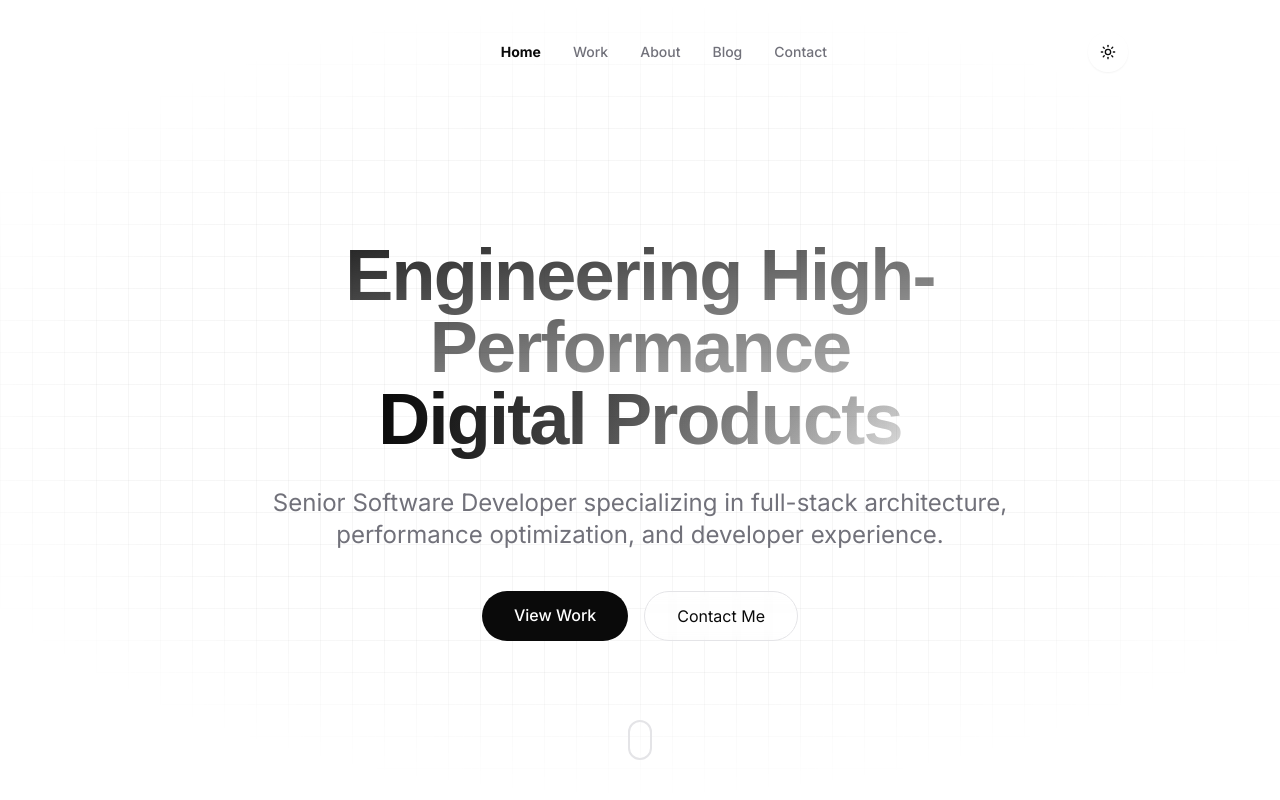
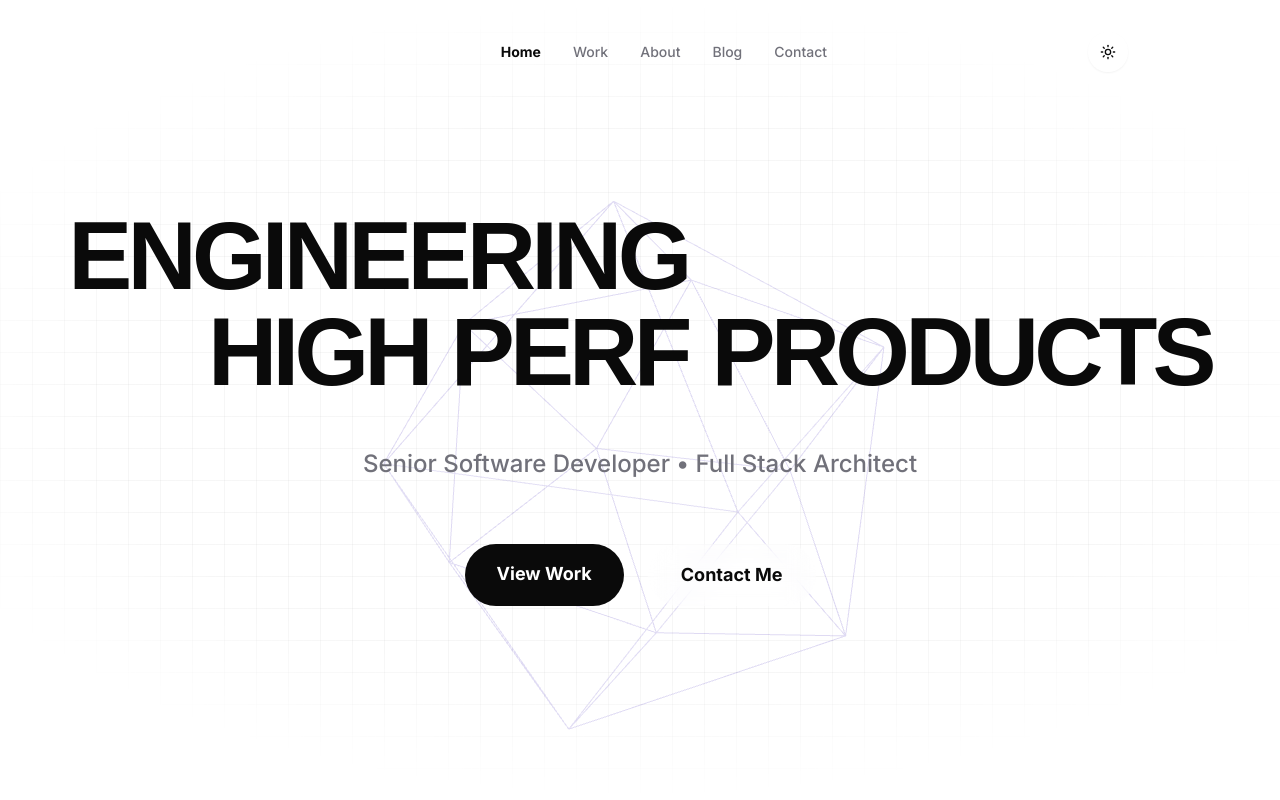
Before and after one commit to Nwachukwuchinedu/my-portfolio, a Next.js app in the folder portfolio-app/: page / in a window 1280 px wide. Shown: the top 800 px of the page. Built offline with nearby package versions, Linux system fonts and the light colour scheme; a web font is replaced by a local one.

Commit message:
feat: Add HeroSection component with scroll-parallax text and a rotating 3D background element.

```diff
--- a/portfolio-app/src/components/sections/hero.tsx
+++ b/portfolio-app/src/components/sections/hero.tsx
@@ -1,66 +1,95 @@
 "use client"
-
-import { motion } from "framer-motion";
-import { cn } from "@/lib/utils";
+import { motion, useScroll, useTransform } from "framer-motion";
+import { useRef } from "react";
+import { Scene3D } from "../ui/scene-3d";
 
 export function HeroSection() {
+    const containerRef = useRef<HTMLElement>(null);
+    const { scrollY } = useScroll();
+
+    // Parallax / Split transform values
+    // As user scrolls from 0 to 300px:
+    // Left part moves left (-100%)
+    // Right part moves right (100%)
+    // Content reveals the 3D scene behind
+
+    const xLeft = useTransform(scrollY, [0, 500], [0, -400]);
+    const xRight = useTransform(scrollY, [0, 500], [0, 400]);
+    const opacity = useTransform(scrollY, [0, 300], [1, 0]); // Fade out text eventually
+    const scale = useTransform(scrollY, [0, 300], [1, 0.8]);
+
+    // Reveal opacity for the 3D element (starts slightly hidden, becomes clearer? Or just sits there?)
+    // User said "Revealing a 3D object". So maybe the object opacity increases?
+    const objOpacity = useTransform(scrollY, [0, 300], [0.2, 1]);
+
     return (
-        <section id="hero" className="relative min-h-screen w-full flex flex-col items-center justify-center overflow-hidden pt-20">
-            {/* Background Elements managed by global grid, but we keep hero glow */}
+        <section
+            ref={containerRef}
+            id="hero"
+            className="relative h-[120vh] w-full flex flex-col items-center justify-start overflow-hidden pt-32"
+        >
+            {/* 3D Scene Background (Behind everything) */}
+            <div className="absolute inset-0 z-0 flex items-center justify-center pointer-events-none overflow-hidden">
+                <motion.div style={{ opacity: objOpacity }} className="w-full h-full max-w-[800px] max-h-[800px]">
+                    <Scene3D />
+                </motion.div>
+            </div>
 
-            <div className="z-10 text-center px-4 max-w-5xl mx-auto">
-                <motion.h1
-                    initial={{ opacity: 0, y: 20 }}
-                    animate={{ opacity: 1, y: 0 }}
-                    transition={{ duration: 0.8, ease: "easeOut" }}
-                    className="text-4xl md:text-7xl font-bold font-display tracking-tight bg-clip-text text-transparent bg-gradient-to-br from-foreground to-foreground/70 pb-2"
-                >
-                    Engineering High-Performance <br />
-                    <span className="bg-clip-text text-transparent bg-gradient-to-r from-violet-500 to-cyan-400">
-                        Digital Products
-                    </span>
-                </motion.h1>
+            <div className="z-10 text-center px-4 max-w-7xl mx-auto w-full mt-20">
+
+                {/* Split Heading */}
+                <div className="flex flex-col md:flex-row justify-center items-center gap-2 md:gap-6 perspective-1000">
+                    <motion.div style={{ x: xLeft, opacity: scale }} className="md:text-right">
+                        <h1 className="text-5xl md:text-8xl font-black font-display tracking-tighter leading-none">
+                            ENGINEERING
+                        </h1>
+                        <h1 className="text-5xl md:text-8xl font-black font-display tracking-tighter leading-none text-muted-foreground/50">
+                            HIGH PERF
+                        </h1>
+                    </motion.div>
+
+                    <motion.div style={{ x: xRight, opacity: scale }} className="md:text-left">
+                        <h1 className="text-5xl md:text-8xl font-black font-display tracking-tighter leading-none bg-clip-text text-transparent bg-gradient-to-r from-violet-500 to-cyan-400">
+                            DIGITAL
+                        </h1>
+                        <h1 className="text-5xl md:text-8xl font-black font-display tracking-tighter leading-none">
+                            PRODUCTS
+                        </h1>
+                    </motion.div>
+                </div>
 
                 <motion.p
-                    initial={{ opacity: 0, y: 20 }}
-                    animate={{ opacity: 1, y: 0 }}
-                    transition={{ duration: 0.8, delay: 0.2, ease: "easeOut" }}
-                    className="mt-6 text-lg md:text-2xl text-muted-foreground max-w-3xl mx-auto"
+                    style={{
+                        y: useTransform(scrollY, [0, 300], [0, 100]),
+                        opacity: useTransform(scrollY, [0, 200], [1, 0])
+                    }}
+                    className="mt-12 text-xl md:text-2xl text-muted-foreground max-w-2xl mx-auto font-medium"
                 >
-                    Senior Software Developer specializing in full-stack architecture,
-                    performance optimization, and developer experience.
+                    Senior Software Developer <span className="text-cyan-400">•</span> Full Stack Architect
                 </motion.p>
 
                 <motion.div
-                    initial={{ opacity: 0, y: 20 }}
-                    animate={{ opacity: 1, y: 0 }}
-                    transition={{ duration: 0.8, delay: 0.4, ease: "easeOut" }}
-                    className="mt-10 flex gap-4 justify-center"
+                    style={{ opacity: useTransform(scrollY, [0, 100], [1, 0]) }}
+                    className="mt-16 flex gap-6 justify-center"
                 >
-                    <a href="#work" className="px-8 py-3 rounded-full bg-foreground text-background font-medium hover:scale-105 transition-transform">
+                    <a href="/work" className="px-8 py-4 rounded-full bg-foreground text-background font-bold text-lg hover:scale-105 transition-transform">
                         View Work
                     </a>
-                    <a href="#contact" className="px-8 py-3 rounded-full border border-border bg-background/50 backdrop-blur-sm hover:scale-105 transition-transform">
+                    <a href="/contact" className="px-8 py-4 rounded-full border border-white/20 bg-white/5 backdrop-blur-md font-bold text-lg hover:scale-105 transition-transform">
                         Contact Me
                     </a>
                 </motion.div>
             </div>
 
-            {/* Scroll Indicator */}
+            {/* Scroll Hint */}
             <motion.div
-                initial={{ opacity: 0 }}
-                animate={{ opacity: 1 }}
-                transition={{ delay: 1, duration: 1 }}
+                style={{ opacity: useTransform(scrollY, [0, 100], [1, 0]) }}
                 className="absolute bottom-10 left-1/2 -translate-x-1/2 hidden md:block"
             >
-                <div className="w-6 h-10 border-2 border-muted-foreground/30 rounded-full flex justify-center p-1">
-                    <motion.div
-                        animate={{ y: [0, 12, 0] }}
-                        transition={{ repeat: Infinity, duration: 1.5, ease: "easeInOut" }}
-                        className="w-1.5 h-1.5 bg-cyan-400 rounded-full"
-                    />
-                </div>
+                <p className="text-xs font-mono text-muted-foreground mb-2">SCROLL TO EXPLORE</p>
+                <div className="w-[1px] h-12 bg-gradient-to-b from-cyan-500 to-transparent mx-auto" />
             </motion.div>
+
         </section>
     );
 }
--- /dev/null
+++ b/portfolio-app/src/components/ui/scene-3d.tsx
@@ -0,0 +1,46 @@
+"use client"
+import { Canvas, useFrame } from "@react-three/fiber";
+import { useRef } from "react";
+import { Mesh } from "three";
+import { Environment, Float } from "@react-three/drei";
+
+function RotatingShape() {
+    const meshRef = useRef<Mesh>(null);
+
+    useFrame((state, delta) => {
+        if (meshRef.current) {
+            meshRef.current.rotation.x += delta * 0.2;
+            meshRef.current.rotation.y += delta * 0.3;
+        }
+    });
+
+    return (
+        <Float speed={2} rotationIntensity={1} floatIntensity={1}>
+            <mesh ref={meshRef} scale={2}>
+                <icosahedronGeometry args={[1, 0]} />
+                <meshStandardMaterial
+                    color="#0891B2"
+                    wireframe
+                    emissive="#7C3AED"
+                    emissiveIntensity={0.5}
+                    transparent
+                    opacity={0.8}
+                />
+            </mesh>
+        </Float>
+    );
+}
+
+export function Scene3D() {
+    return (
+        <div className="w-full h-full absolute inset-0 z-0">
+            <Canvas camera={{ position: [0, 0, 5] }} gl={{ alpha: true }}>
+                <ambientLight intensity={0.5} />
+                <spotLight position={[10, 10, 10]} angle={0.15} penumbra={1} intensity={1} />
+                <pointLight position={[-10, -10, -10]} intensity={1} />
+                <RotatingShape />
+                {/* Environment for better lighting reflections if needed, but keeping it simple/light */}
+            </Canvas>
+        </div>
+    );
+}
```
